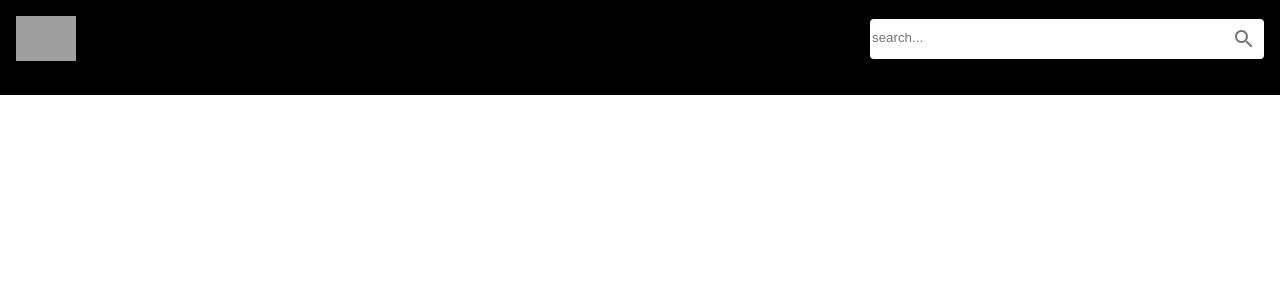
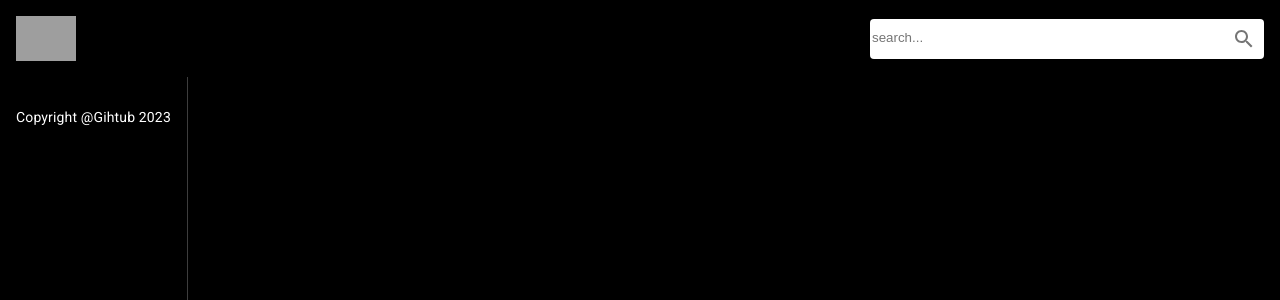
Before and after one commit to mailforwork/youtube-clone, a React (Create React App) app: page / in a window 1280 px wide. Shown: the top 300 px of the page. Built offline with nearby package versions, Linux system fonts and the light colour scheme; grey boxes are pictures that could not be loaded.

Commit message:
Added basic sidebar and feed view area

```diff
--- a/src/components/Feed.jsx
+++ b/src/components/Feed.jsx
@@ -1,9 +1,29 @@
-import React from 'react'
+import React from "react";
+import { useState, useEffect } from "react";
+import { Box, Stack, Typography } from "@mui/material";
+
 
 const Feed = () => {
   return (
-    <div>Feed</div>
-  )
-}
+    <Stack sx={{ flexDirection: { sx: "column", md: "row" } }}>
+      <Box
+        sx={{
+          height: { sx: "auto", md: "92vh" },
+          borderRight: "1px solid #3d3d3d",
+          px: { sx: 0, md: 2 },
+        }}
+      >
+        SideBar
+        <Typography
+          className="copyright"
+          variant="body2"
+          sx={{ mt: 1.5, color: "#ffff" }}
+        >
+          Copyright @Gihtub 2023
+        </Typography>
+      </Box>
+    </Stack>
+  );
+};
 
-export default Feed
+export default Feed;
```
